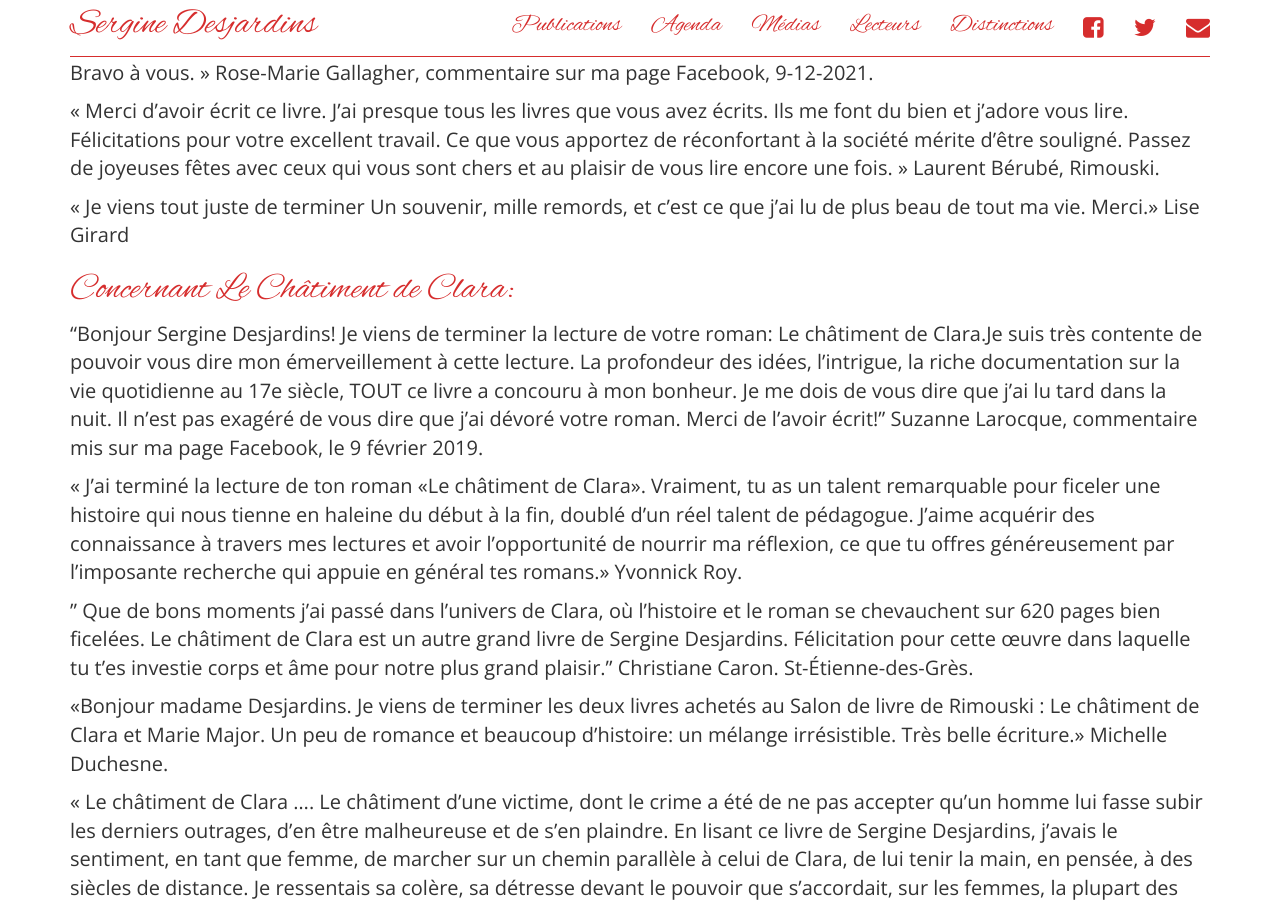
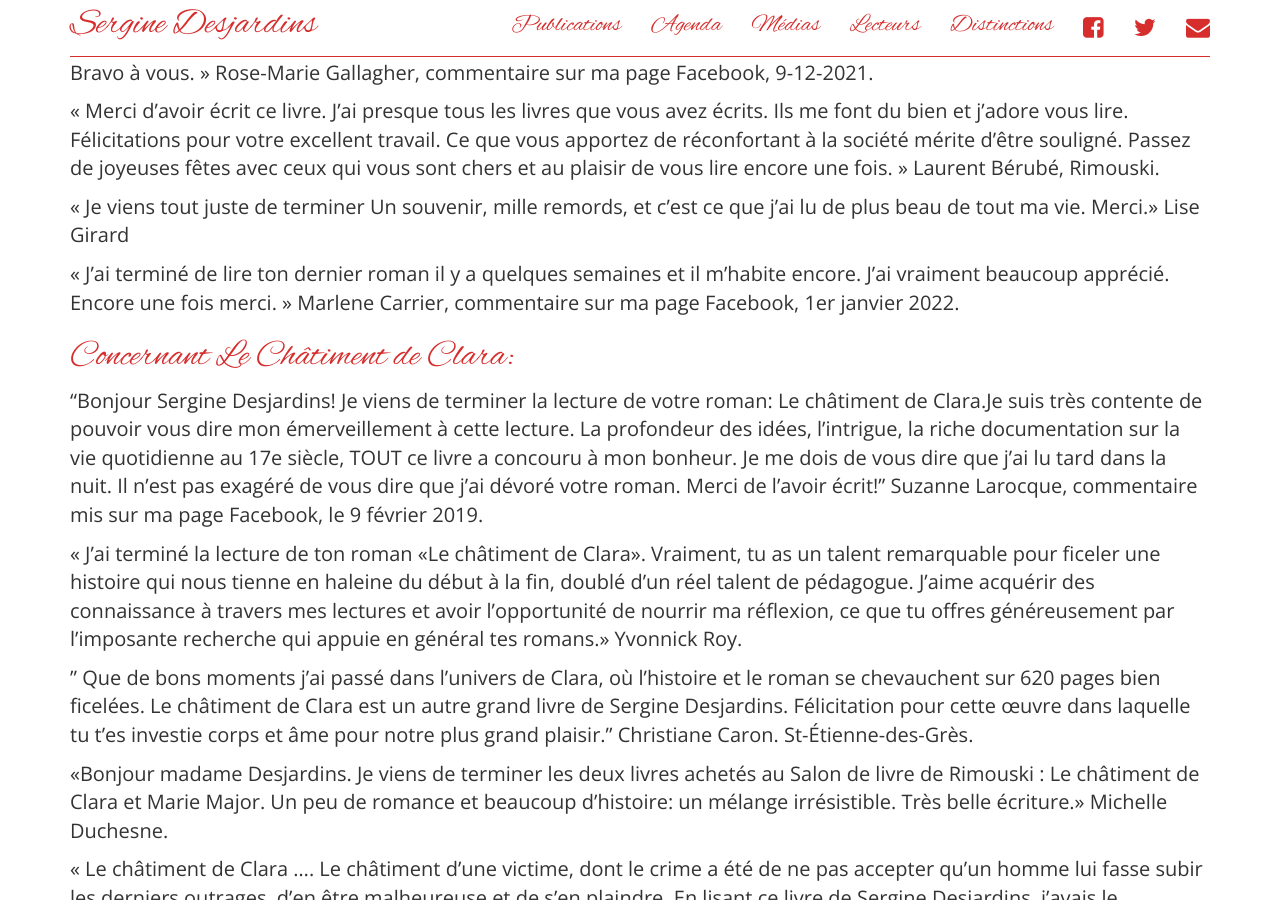
Before and after one commit to serginedesjardins/serginedesjardins.github.io, a Jekyll site: the page built from lecteurs.md, in a window 1280 px wide and 900 px high, scrolled down 4394 px. Built offline with Jekyll 4.4.1, drawn with Linux system fonts in a browser that asks for light colours; nearby versions of some CDN libraries.

Commit message:
Marlene Carrier

```diff
--- a/lecteurs.md
+++ b/lecteurs.md
@@ -86,6 +86,8 @@ Sergine, toute mon émotion à fleur de peau et ma gratitude pour ce tableau de
 « Merci d’avoir écrit ce livre. J’ai presque tous les livres que vous avez écrits. Ils me font du bien et j’adore vous lire. Félicitations pour votre excellent travail. Ce que vous apportez de réconfortant à la société mérite d’être souligné. Passez de joyeuses fêtes avec ceux qui vous sont chers et au plaisir de vous lire encore une fois. » Laurent Bérubé, Rimouski.
 
 « Je viens tout juste de terminer Un souvenir, mille remords, et c’est ce que j’ai lu de plus beau de tout ma vie. Merci.» Lise Girard
+
+« J’ai terminé de lire ton dernier roman il y a quelques semaines et il m’habite encore. J’ai vraiment beaucoup apprécié. Encore une fois merci. » Marlene Carrier, commentaire sur ma page Facebook, 1er janvier 2022.
 
 # Concernant Le Châtiment de Clara:
 
```
